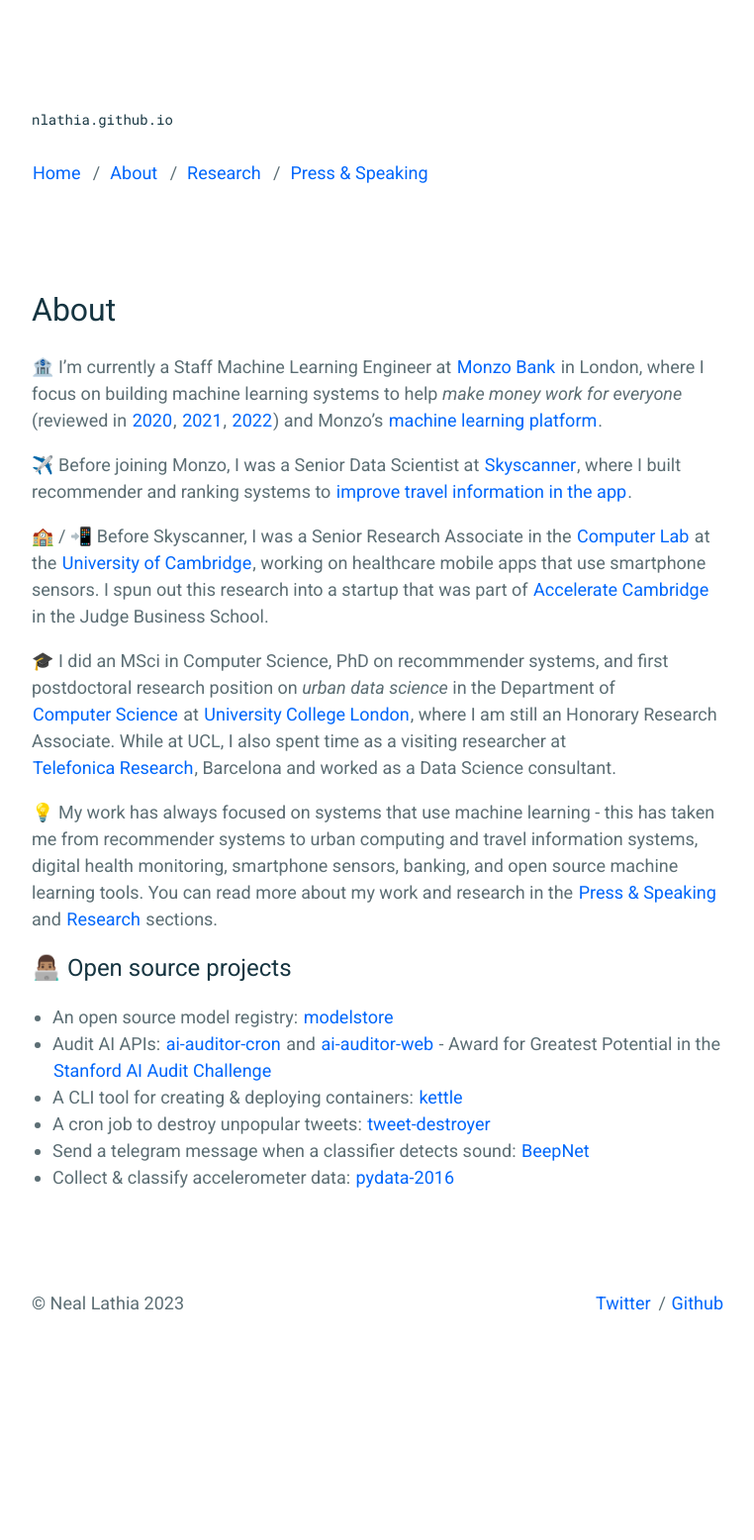
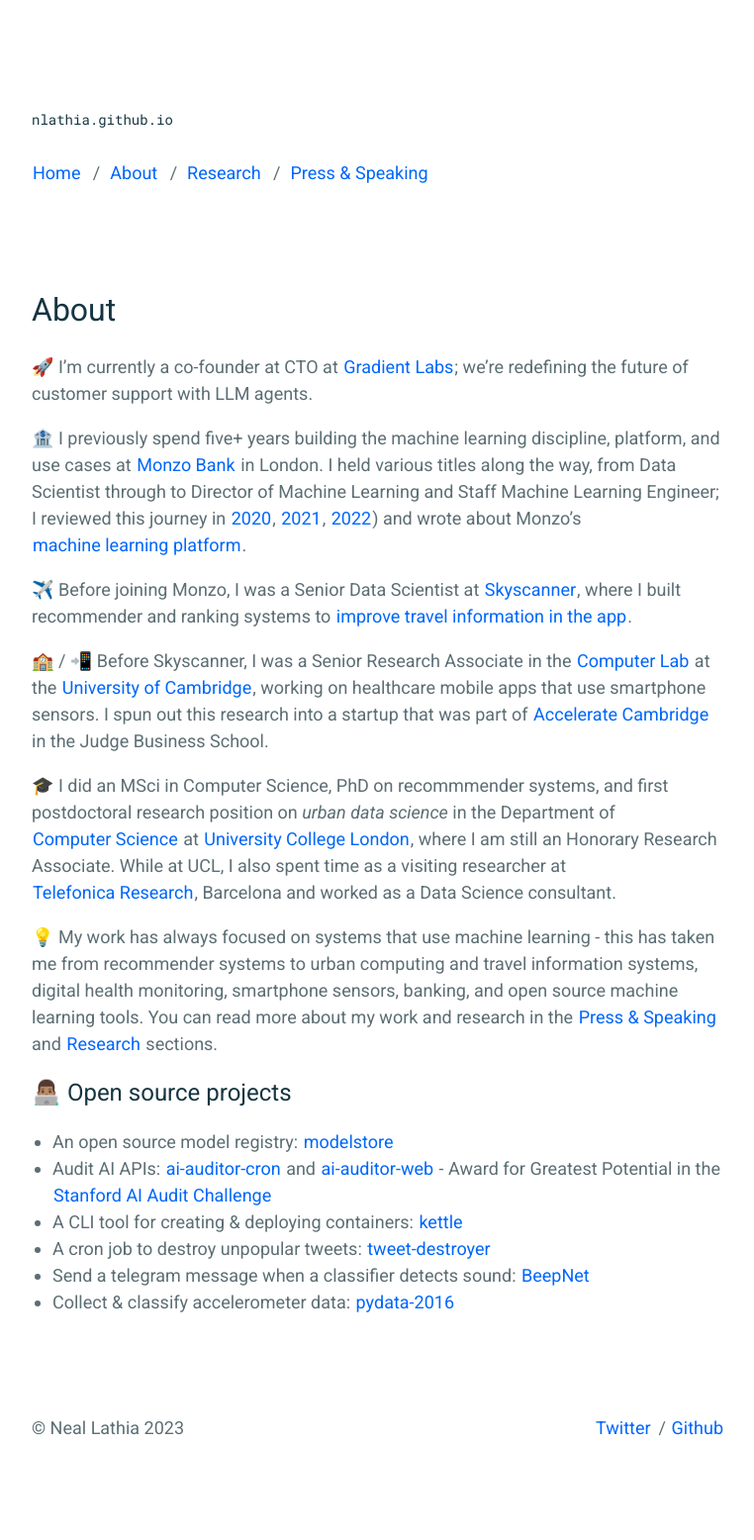
Before and after one commit to nlathia/nlathia.github.io, a Jekyll site: the page built from _pages/about.md, in a window 1280 px wide. Shown: the whole page at 99% size, without its empty margins (258-1020 px from the left). Built offline with Jekyll 4.4.1, drawn with Linux system fonts in a browser that asks for light colours; before the commit the page ends 1430 px from its top, so only the background shows below that.

Commit message:
New job who dis (#66)

```diff
--- a/_pages/about.md
+++ b/_pages/about.md
@@ -4,7 +4,9 @@
 permalink: /about/
 ---
 
-🏦 I'm currently a Staff Machine Learning Engineer at [Monzo Bank](https://monzo.com/) in London, where I focus on building machine learning systems to help _make money work for everyone_ (reviewed in [2020](http://nlathia.github.io/2020/10/Monzo-ML.html), [2021](https://nlathia.github.io/2021/10/Monzo-ML.html), [2022](https://monzo.com/blog/2022/12/19/machine-learning-at-monzo-in-2022)) and Monzo's [machine learning platform](https://nlathia.github.io/2022/04/Monzo-ML-stack.html).
+🚀 I'm currently a co-founder at CTO at [Gradient Labs](https://gradient-labs.ai/); we're redefining the future of customer support with LLM agents.
+
+🏦 I previously spend five+ years building the machine learning discipline, platform, and use cases at [Monzo Bank](https://monzo.com/) in London. I held various titles along the way, from Data Scientist through to Director of Machine Learning and Staff Machine Learning Engineer; I reviewed this journey in [2020](http://nlathia.github.io/2020/10/Monzo-ML.html), [2021](https://nlathia.github.io/2021/10/Monzo-ML.html), [2022](https://monzo.com/blog/2022/12/19/machine-learning-at-monzo-in-2022)) and wrote about Monzo's [machine learning platform](https://nlathia.github.io/2022/04/Monzo-ML-stack.html).
 
 ✈️ Before joining Monzo, I was a Senior Data Scientist at [Skyscanner](http://skyscanner.net/), where I built recommender and ranking systems to [improve travel information in the app](https://medium.com/@neal_lathia/five-lessons-from-building-machine-learning-systems-d703162846ad).
 
```
